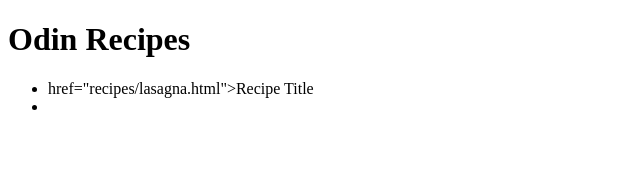
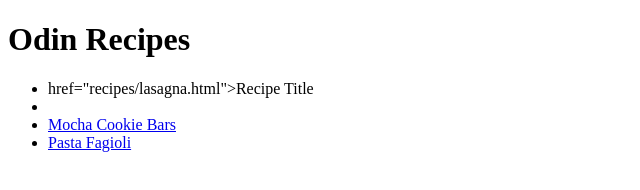
Before and after one commit to ArtShore/odin-recipes, a plain HTML site: page index.html in a window 1280 px wide. Shown: the whole page, without its empty margins (0-640 px from the left). Drawn offline with Linux system fonts and the light colour scheme.

Commit message:
Tye up loose end,change by accident

```diff
--- a/index.html
+++ b/index.html
@@ -11,6 +11,8 @@
     <ul>
       <li><a> href="recipes/lasagna.html">Recipe Title</a></li>
       <li><a href="recipes/korean-ground-beef-bowl.html"></a></li>
+      <li><a href="recipes/mocha-cookie-bars.html">Mocha Cookie Bars</a></li>
+      <li><a href="recipes/pasta-fagioli.html">Pasta Fagioli</a></li>
     </ul>
   </body>
 </html>
```
